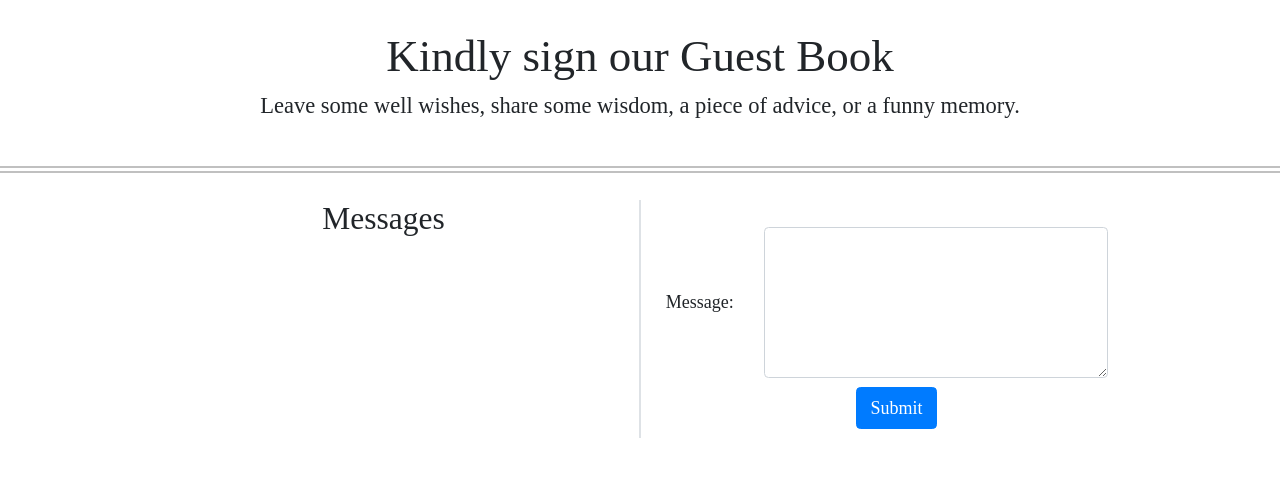
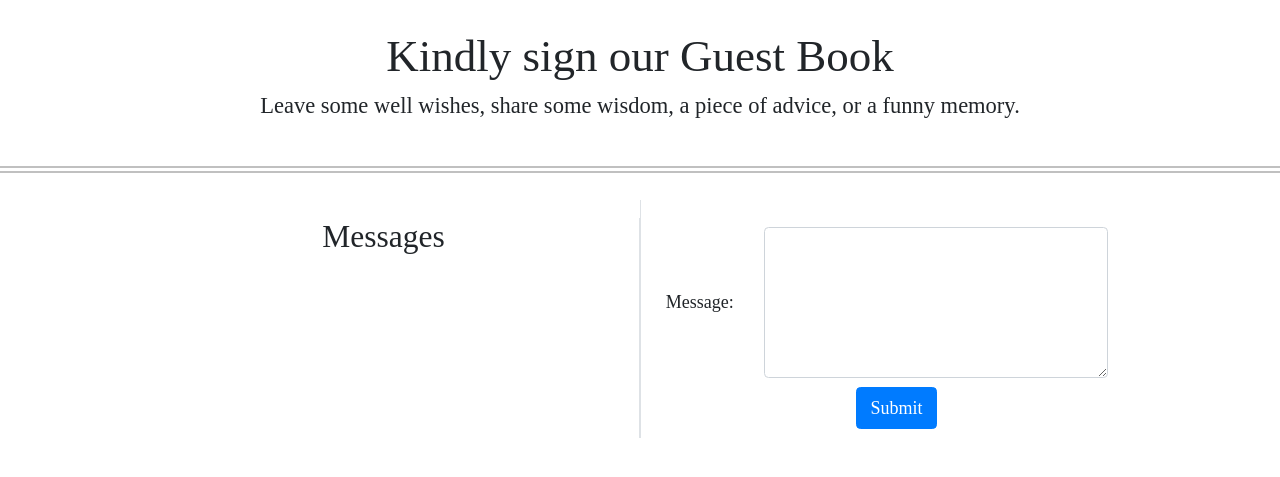
Before and after one commit to lynango/save-the-date-v1, a Flask app: page /guest-book in a window 1280 px wide. Shown: the part 231-708 px from the top of the page. Run offline with Flask 2, Linux system fonts and the light colour scheme; the visitor is signed in with stand-in values (Sample User, id 1); data that the repository does not hold is empty; some libraries are stand-ins or nearby versions; some web fonts are replaced.

Commit message:
third commit

```diff
--- a/flask_app/models/answer.py
+++ b/flask_app/models/answer.py
@@ -37,9 +37,6 @@ class Answer:
     @classmethod
     def get_all_answers_with_creator(cls):
         query = """
-                # SELECT * FROM answers
-                # JOIN questions ON answers.question_id = questions.id
-                # ORDER BY questions.id ASC;
                 SELECT * FROM questions
                 JOIN answers ON answers.question_id = questions.id
                 JOIN users ON questions.user_id = users.id
--- a/flask_app/models/question.py
+++ b/flask_app/models/question.py
@@ -44,11 +44,7 @@ class Question:
         SELECT * FROM questions
         JOIN users ON questions.user_id = users.id
         ORDER BY questions.created_at ASC;
-        # SELECT * FROM questions
-        # JOIN answers ON answers.question_id = questions.id
-        # JOIN users ON questions.user_id = users.id
-        # ORDER BY questions.id ASC;
-        # """
+        """
         results = connectToMySQL(cls.db_name).query_db(query)
         all_questions = []
         for row in results:
--- a/flask_app/templates/guest_book.html
+++ b/flask_app/templates/guest_book.html
@@ -31,7 +31,7 @@
             <h5>Leave some well wishes, share some wisdom, a piece of advice, or a funny memory.</h5>
         </div>
         <div class="d-flex pt-4 justify-content-center">
-            <div class="split-it border-right">
+            <div class="split-it mt-3 border-right">
                 <h3 class="pb-3">Messages</h3>
                 {% for one_message in all_messages %}
                     <p class="bubble">{{one_message.message}} - {{one_message.creator.first_name}}</p>
```
Also changed, not shown: flask_app/templates/faqs.html (indentation only).
